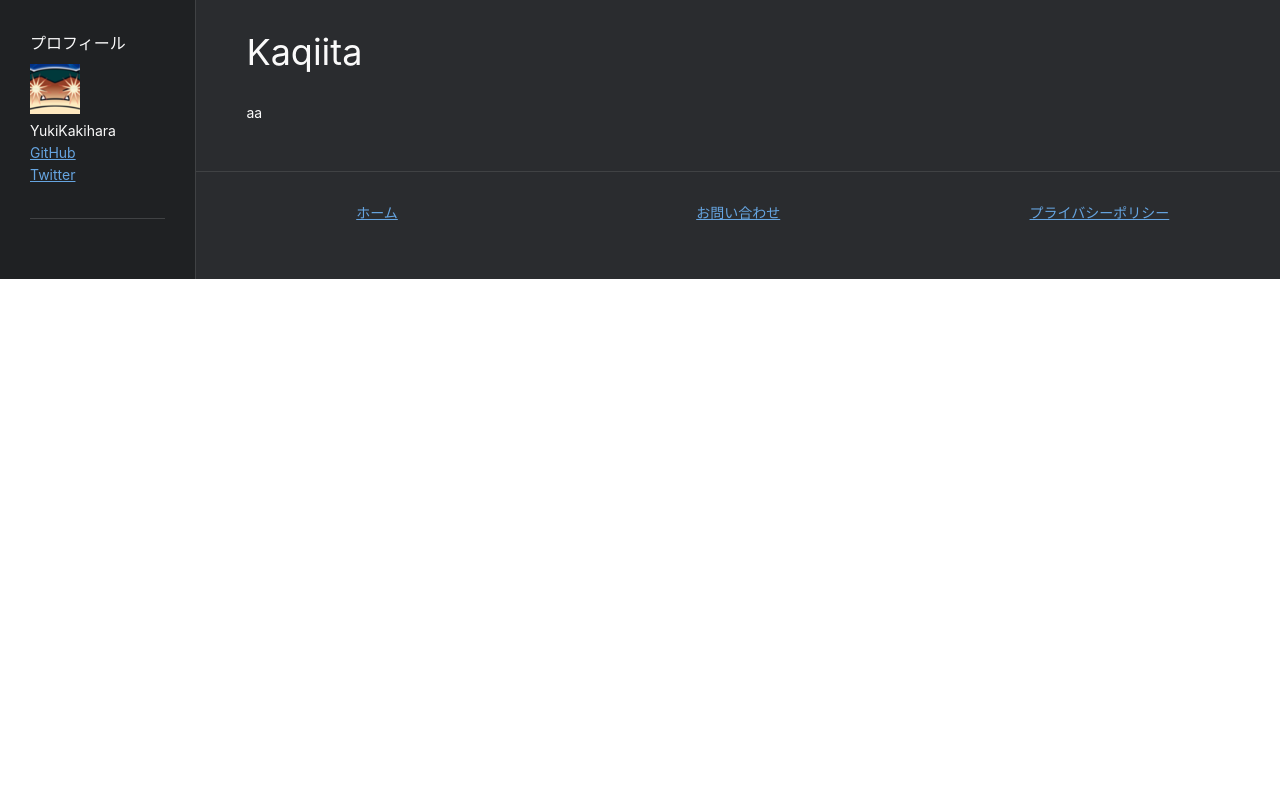
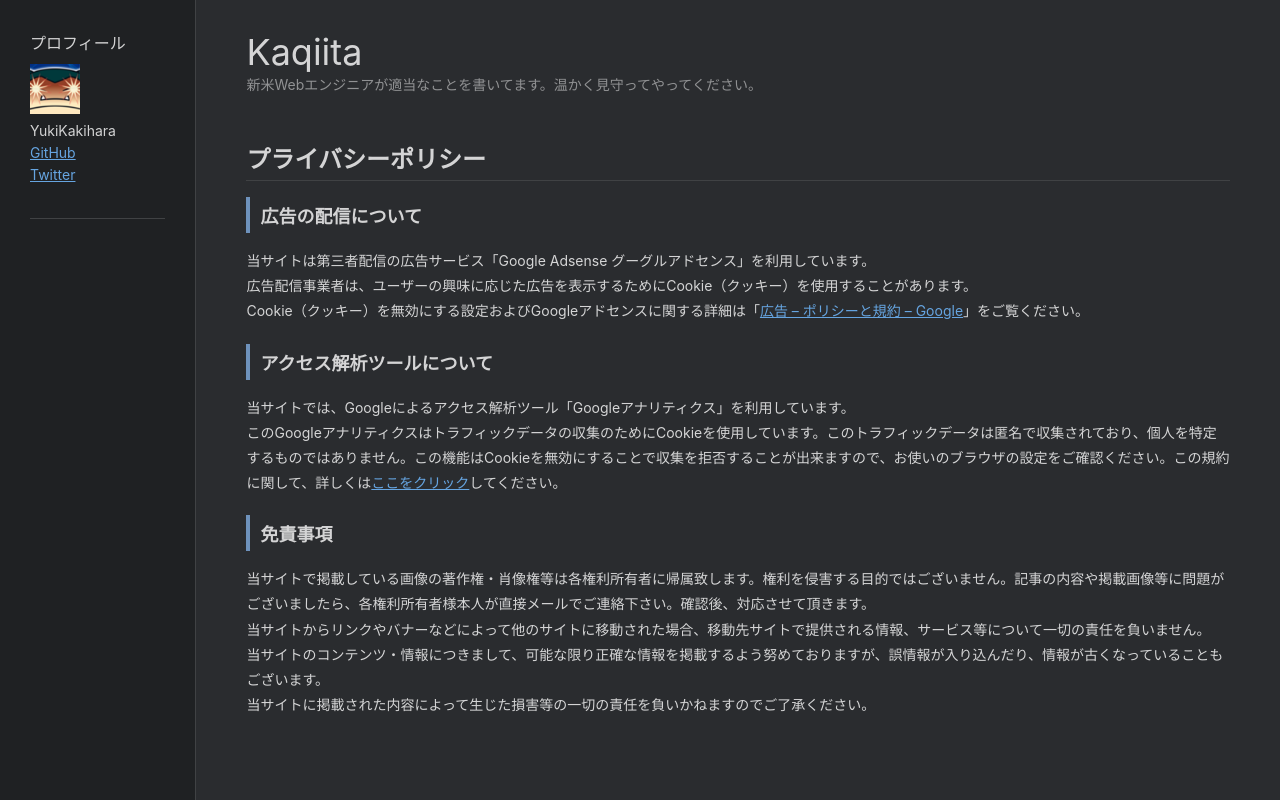
Before and after one commit to YukiKakihara/kaqiita, a Next.js app: page /privacy_policy in a window 1280 px wide. Shown: the top 800 px of the page. Built offline with nearby package versions, Linux system fonts and the light colour scheme.

Commit message:
プライバシーポリシーを作った

```diff
--- a/pages/privacy_policy.tsx
+++ b/pages/privacy_policy.tsx
@@ -1,9 +1,63 @@
 import styled from '@emotion/styled';
+import { HeaderOne } from '../src/components/HeaderOne';
+import { HeaderTwo } from '../src/components/HeaderTwo';
+import { TextLink } from '../src/components/TextLink';
 
 const Page: React.FC = () => {
-  return <Wrapper>aa</Wrapper>;
+  return (
+    <Wrapper>
+      <HeaderOne text="プライバシーポリシー" />
+      <HeaderTwo text="広告の配信について" />
+      <Paragraph>
+        当サイトは第三者配信の広告サービス「Google Adsense
+        グーグルアドセンス」を利用しています。
+        <br />
+        広告配信事業者は、ユーザーの興味に応じた広告を表示するためにCookie（クッキー）を使用することがあります。
+        <br />
+        Cookie（クッキー）を無効にする設定およびGoogleアドセンスに関する詳細は「
+        <TextLink
+          href="https://policies.google.com/technologies/ads?hl=ja"
+          rel="noopener noreferrer nofollow"
+          target="_blank"
+        >
+          広告 – ポリシーと規約 – Google
+        </TextLink>
+        」をご覧ください。
+        <br />
+      </Paragraph>
+      <HeaderTwo text="アクセス解析ツールについて" />
+      <Paragraph>
+        当サイトでは、Googleによるアクセス解析ツール「Googleアナリティクス」を利用しています。
+        <br />
+        このGoogleアナリティクスはトラフィックデータの収集のためにCookieを使用しています。このトラフィックデータは匿名で収集されており、個人を特定するものではありません。この機能はCookieを無効にすることで収集を拒否することが出来ますので、お使いのブラウザの設定をご確認ください。この規約に関して、詳しくは
+        <TextLink
+          href="https://marketingplatform.google.com/about/analytics/terms/jp/"
+          rel="noopener noreferrer nofollow"
+          target="_blank"
+        >
+          ここをクリック
+        </TextLink>
+        してください。
+      </Paragraph>
+      <HeaderTwo text="免責事項" />
+      <Paragraph>
+        当サイトで掲載している画像の著作権・肖像権等は各権利所有者に帰属致します。権利を侵害する目的ではございません。記事の内容や掲載画像等に問題がございましたら、各権利所有者様本人が直接メールでご連絡下さい。確認後、対応させて頂きます。
+        <br />
+        当サイトからリンクやバナーなどによって他のサイトに移動された場合、移動先サイトで提供される情報、サービス等について一切の責任を負いません。
+        <br />
+        当サイトのコンテンツ・情報につきまして、可能な限り正確な情報を掲載するよう努めておりますが、誤情報が入り込んだり、情報が古くなっていることもございます。
+        <br />
+        当サイトに掲載された内容によって生じた損害等の一切の責任を負いかねますのでご了承ください。
+      </Paragraph>
+    </Wrapper>
+  );
 };
 
 const Wrapper = styled.div({});
 
+const Paragraph = styled.div({
+  lineHeight: 1.8,
+  marginBottom: 20,
+});
+
 export default Page;
--- /dev/null
+++ b/src/components/HeaderOne.tsx
@@ -0,0 +1,17 @@
+import styled from '@emotion/styled';
+import { Colors } from '../constants/Colors';
+
+interface Props {
+  className?: string;
+  text: string;
+}
+
+export const HeaderOne: React.FC<Props> = ({ className, text }) => {
+  return <Wrapper className={className}>{text}</Wrapper>;
+};
+
+const Wrapper = styled.h1({
+  fontSize: 24,
+  borderBottom: `1px solid ${Colors.border}`,
+  paddingBottom: 5,
+});
--- /dev/null
+++ b/src/components/HeaderTwo.tsx
@@ -0,0 +1,17 @@
+import styled from '@emotion/styled';
+import { Colors } from '../constants/Colors';
+
+interface Props {
+  className?: string;
+  text: string;
+}
+
+export const HeaderTwo: React.FC<Props> = ({ className, text }) => {
+  return <Wrapper className={className}>{text}</Wrapper>;
+};
+
+const Wrapper = styled.h2({
+  fontSize: 18,
+  borderLeft: `4px solid ${Colors.headerTwo}`,
+  padding: '5px 0 5px 10px',
+});
--- a/src/constants/Colors.ts
+++ b/src/constants/Colors.ts
@@ -1,7 +1,8 @@
 export const Colors = {
   baseBackground: '#2a2c2f',
   border: '#404244',
+  headerTwo: '#6e92bc',
   sidebarBackground: '#1f2123',
-  text: '#fafafa',
+  text: 'rgba(255, 255, 255, 0.8)',
   textLink: '#66a5e1',
 };
--- a/src/layout/Body/Container.tsx
+++ b/src/layout/Body/Container.tsx
@@ -9,7 +9,13 @@ export const Container: React.FC<Props> = ({ children, className }) => {
   return (
     <Wrapper className={className}>
       <SiteTitle>
-        <a href="/">Kaqiita</a>
+        <a href="/">
+          <Big>Kaqiita</Big>
+        </a>
+        <br />
+        <Sub>
+          新米Webエンジニアが適当なことを書いてます。温かく見守ってやってください。
+        </Sub>
       </SiteTitle>
       <Main>{children}</Main>
       <Footer />
@@ -20,10 +26,18 @@ export const Container: React.FC<Props> = ({ children, className }) => {
 const Wrapper = styled.footer({});
 
 const SiteTitle = styled.div({
-  fontSize: 36,
   padding: '30px 50px',
 });
 
+const Big = styled.span({
+  fontSize: 36,
+});
+
+const Sub = styled.span({
+  opacity: 0.6,
+});
+
 const Main = styled.div({
+  minHeight: 800,
   padding: '0 50px 50px',
 });
--- a/src/layout/Body/Footer.tsx
+++ b/src/layout/Body/Footer.tsx
@@ -16,7 +16,7 @@ export const Footer: React.FC<Props> = ({ className }) => {
         <TextLink>お問い合わせ</TextLink>
       </Content>
       <Content>
-        <TextLink>プライバシーポリシー</TextLink>
+        <TextLink href="/privacy_policy">プライバシーポリシー</TextLink>
       </Content>
     </Wrapper>
   );
--- a/src/layout/index.tsx
+++ b/src/layout/index.tsx
@@ -1,4 +1,5 @@
 import styled from '@emotion/styled';
+import Head from 'next/head';
 import { Colors } from '../constants/Colors';
 import { Sidebar } from './Sidebar';
 import { Body } from './Body';
@@ -10,6 +11,14 @@ interface Props {
 export const Layout: React.FC<Props> = ({ children, className }) => {
   return (
     <Wrapper className={className}>
+      <Head>
+        <title>Kaqiita</title>
+        <meta
+          name="description"
+          content="新米Webエンジニアが適当なことを書いてます。温かく見守ってやってください。"
+        />
+        <link rel="icon" href="/favicon.ico" />
+      </Head>
       <WrappedSidebar />
       <WrappedBody>{children}</WrappedBody>
     </Wrapper>
```
Also changed, not shown: pages/index.tsx (+0 -10 lines).
